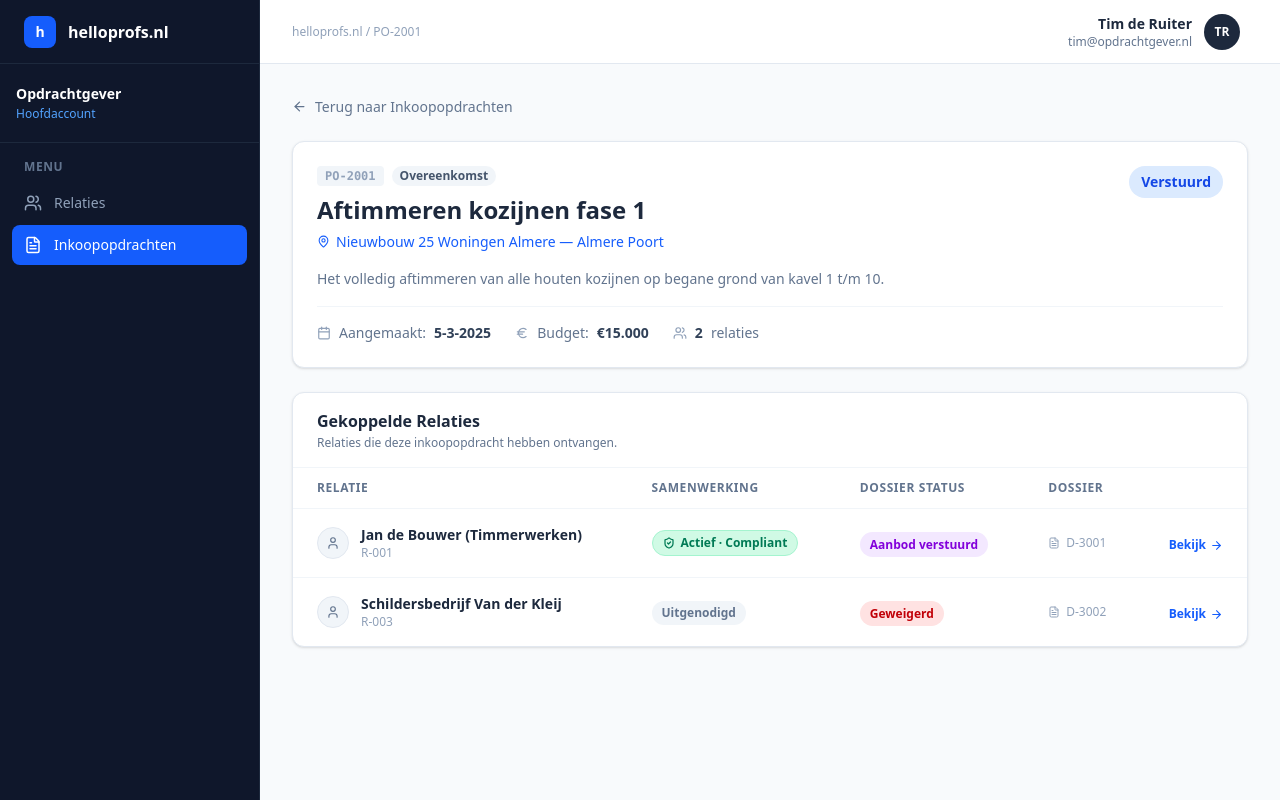
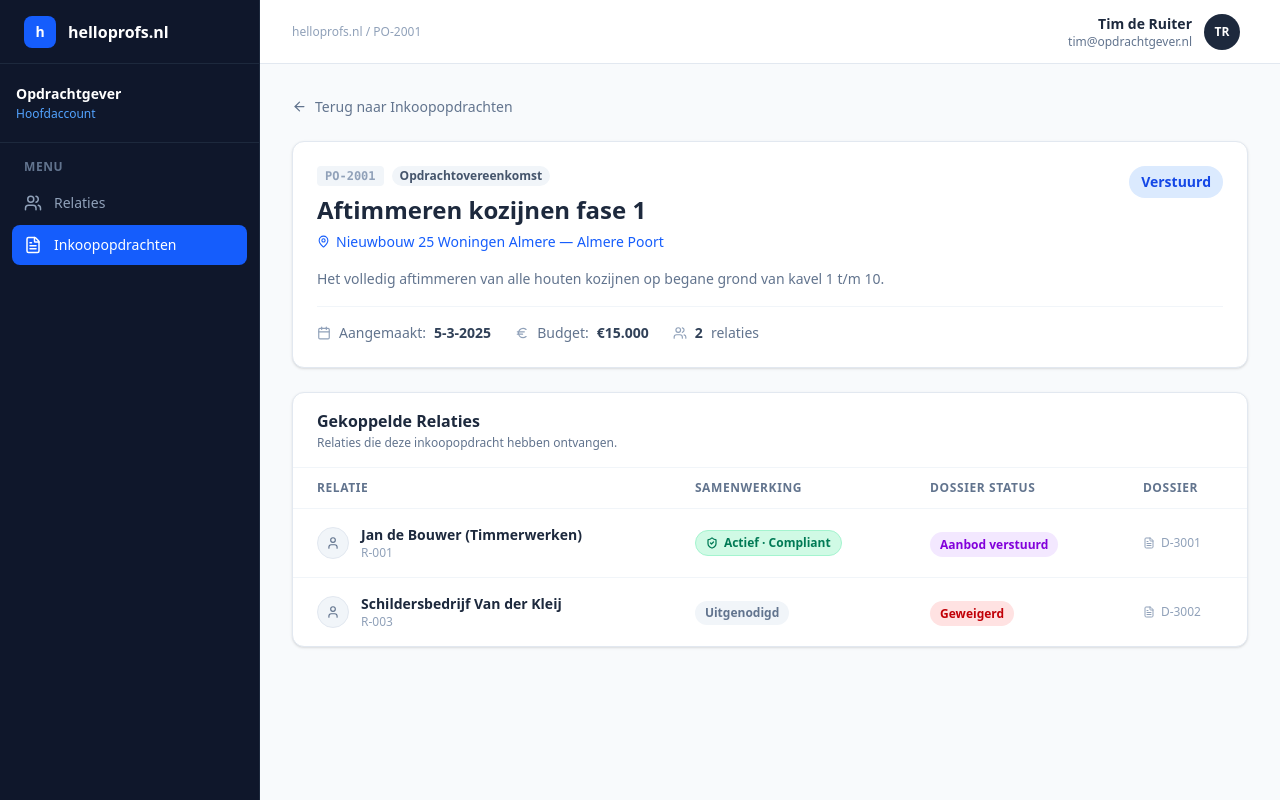
Before and after one commit to helloprofs/helloprofs-2.0-architectuur-relatie, a Next.js app: page /client/purchase-orders/PO-2001 in a window 1280 px wide. Built offline with nearby package versions, Linux system fonts and the light colour scheme.

Commit message:
feat: Update POTypeBadge to use 'Opdrachtovereenkomst' label for improved clarity

```diff
--- a/src/app/client/purchase-orders/[id]/page.tsx
+++ b/src/app/client/purchase-orders/[id]/page.tsx
@@ -8,7 +8,7 @@ import {
 } from "@/lib/mock-data";
 import {
   ArrowLeft, MapPin, Calendar, Euro, Users, ShieldCheck, ShieldAlert,
-  ShieldX, User, Building2, FileText, ArrowRight
+  ShieldX, User, Building2, FileText
 } from "lucide-react";
 
 function POStatusBadge({ status }: { status: string }) {
@@ -95,7 +95,7 @@ export default function PurchaseOrderDetailPage() {
             <div className="flex items-center gap-2 mb-2">
               <span className="text-xs font-mono font-semibold text-slate-400 bg-slate-100 px-2 py-0.5 rounded">{po.id}</span>
               <span className={`text-xs px-2 py-0.5 rounded-full font-semibold ${po.type === 'raamovereenkomst' ? 'bg-violet-100 text-violet-700' : 'bg-slate-100 text-slate-600'}`}>
-                {po.type === 'raamovereenkomst' ? 'Raamovereenkomst' : 'Overeenkomst'}
+                {po.type === 'raamovereenkomst' ? 'Raamovereenkomst' : 'Opdrachtovereenkomst'}
               </span>
             </div>
             <h2 className="text-2xl font-bold text-slate-800">{po.title}</h2>
@@ -148,7 +148,6 @@ export default function PurchaseOrderDetailPage() {
                 <th className="px-6 py-3 text-xs font-semibold text-slate-500 uppercase tracking-wider">Samenwerking</th>
                 <th className="px-6 py-3 text-xs font-semibold text-slate-500 uppercase tracking-wider">Dossier status</th>
                 <th className="px-6 py-3 text-xs font-semibold text-slate-500 uppercase tracking-wider hidden md:table-cell">Dossier</th>
-                <th className="px-6 py-3"></th>
               </tr>
             </thead>
             <tbody className="divide-y divide-slate-100">
@@ -183,11 +182,6 @@ export default function PurchaseOrderDetailPage() {
                       </div>
                     ) : <span className="text-xs text-slate-300">—</span>}
                   </td>
-                  <td className="px-6 py-4 text-right">
-                    <span className="inline-flex items-center gap-1 text-xs font-semibold text-blue-600 group-hover:text-blue-800 transition-colors">
-                      Bekijk <ArrowRight size={13} />
-                    </span>
-                  </td>
                 </tr>
               ))}
             </tbody>
--- a/src/app/client/purchase-orders/page.tsx
+++ b/src/app/client/purchase-orders/page.tsx
@@ -20,7 +20,7 @@ function POStatusBadge({ status }: { status: string }) {
 }
 
 function POTypeBadge({ type }: { type: string }) {
-  const label = type === 'raamovereenkomst' ? 'Raamovereenkomst' : 'Overeenkomst';
+  const label = type === 'raamovereenkomst' ? 'Raamovereenkomst' : 'Opdrachtovereenkomst';
   const cls   = type === 'raamovereenkomst' ? 'bg-violet-100 text-violet-700' : 'bg-slate-100 text-slate-600';
   return <span className={`px-2.5 py-1 rounded-full text-xs font-semibold ${cls}`}>{label}</span>;
 }
```
